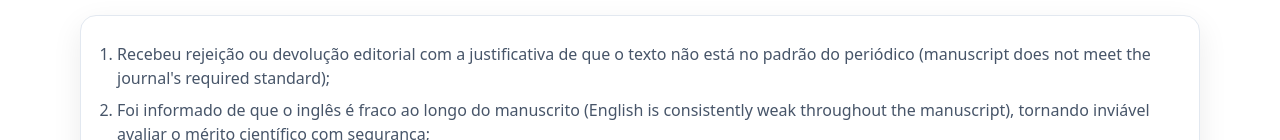
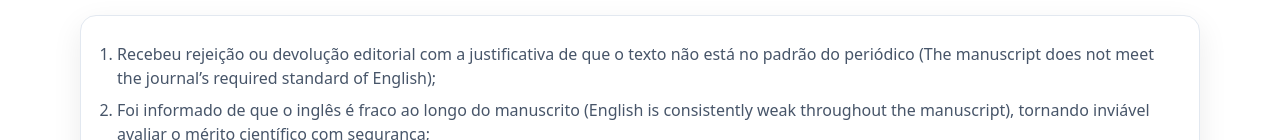
Before and after one commit to pentascribeedit-bit/pentascribe-site, a plain HTML site: page index.html in a window 1280 px wide. Shown: the part 1598-1738 px from the top of the page. Drawn offline with Linux system fonts and the light colour scheme.

Commit message:
Update index.html

```diff
--- a/index.html
+++ b/index.html
@@ -172,8 +172,8 @@
 
         <div class="callout">
           <ol class="steps">
-            <li>Recebeu rejeição ou devolução editorial com a justificativa de que o texto não está no padrão do periódico (manuscript does not meet the
-              journal's required standard);</li>
+            <li>Recebeu rejeição ou devolução editorial com a justificativa de que o texto não está no padrão do periódico (The manuscript does not meet the
+              journal’s required standard of English);</li>
             <li>Foi informado de que o inglês é fraco ao longo do manuscrito (English is consistently weak throughout the manuscript), tornando inviável
               avaliar o mérito científico com segurança;</li>
             <li>Recebeu a orientação de que o texto precisa passar por um falante nativo para “fazer sentido” em inglês acadêmico (seek assistance from a
```
